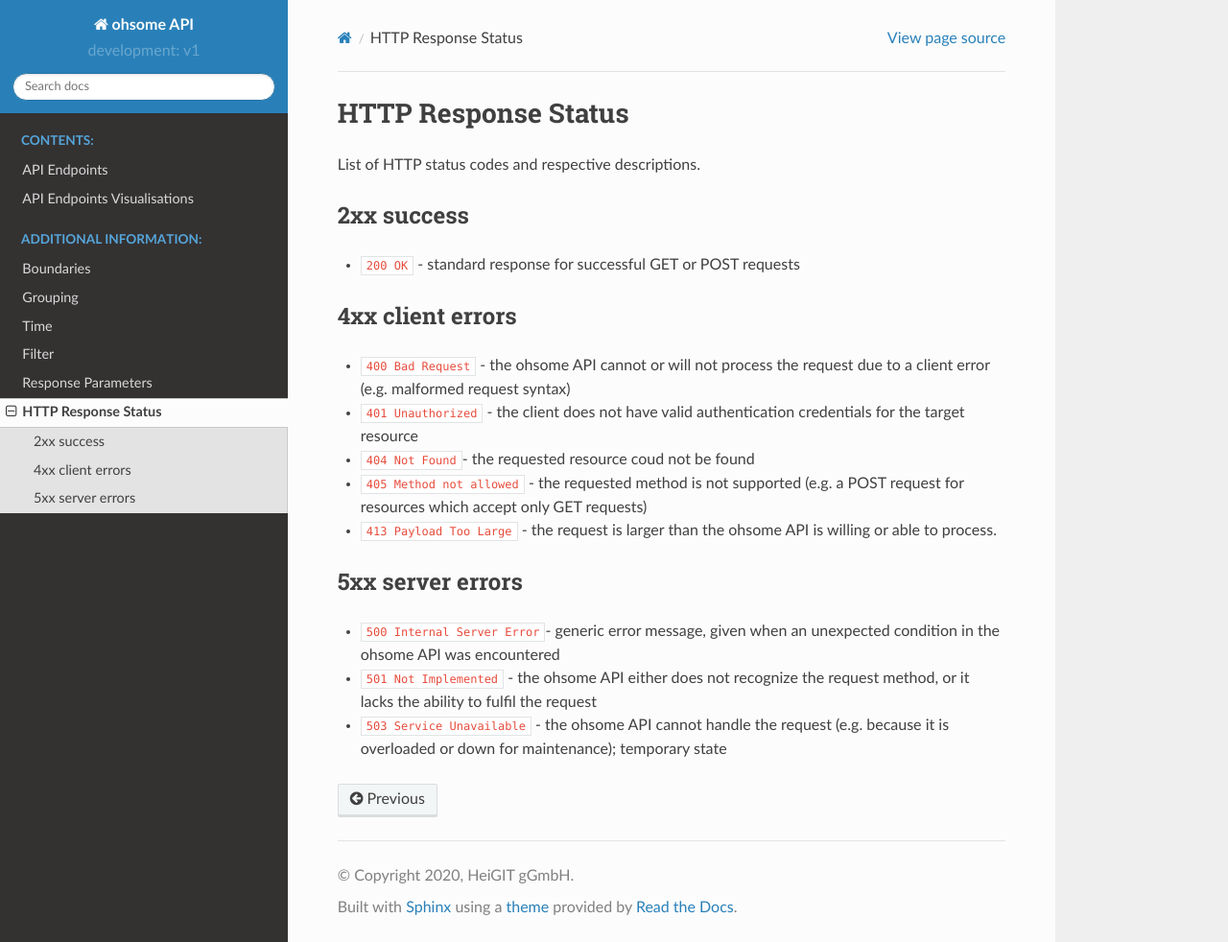
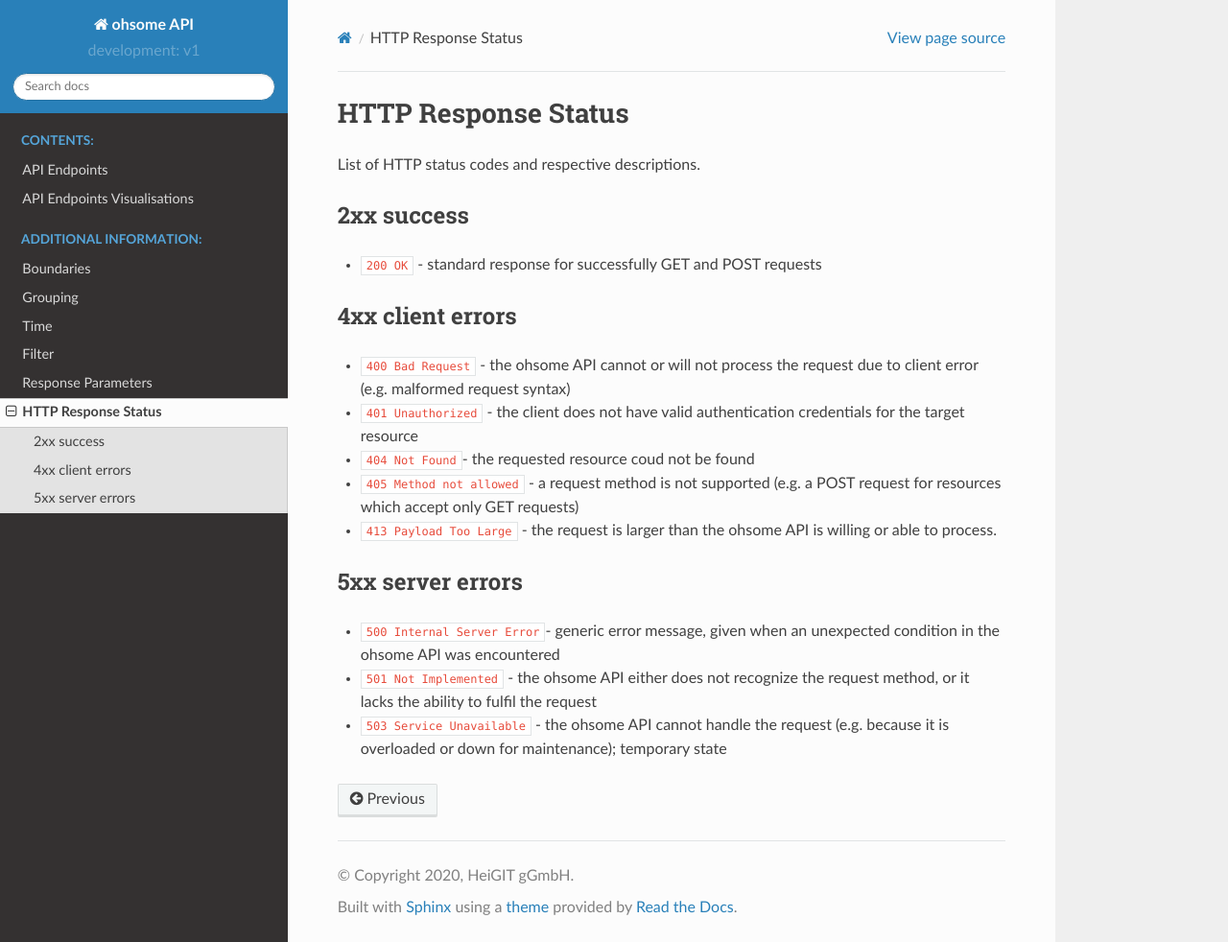
Before and after one commit to GIScience/ohsome-api, a Sphinx documentation site: the page built from docs/http-response-status.rst, in a window 1280 px wide and 982 px high. Shown: the whole window at 96% size. Built offline with Sphinx 7.4.7 and the Read the Docs theme 2.0.0, drawn with Linux system fonts in a browser that asks for light colours.

Commit message:
Revert "minor writing-style fixes in docs"
This reverts commit 1d909b5698e96614470a4dc3380e7dafae3efbd6.

```diff
--- a/docs/http-response-status.rst
+++ b/docs/http-response-status.rst
@@ -6,15 +6,15 @@
 2xx success
 -----------
 
-* ``200 OK`` - standard response for successful GET or POST requests
+* ``200 OK`` - standard response for successfully GET and POST requests
 
 4xx client errors
 -----------------
 
-* ``400 Bad Request`` - the ohsome API cannot or will not process the request due to a client error (e.g. malformed request syntax)
+* ``400 Bad Request`` - the ohsome API cannot or will not process the request due to client error (e.g. malformed request syntax)
 * ``401 Unauthorized`` - the client does not have valid authentication credentials for the target resource
 * ``404 Not Found``-  the requested resource coud not be found
-* ``405 Method not allowed`` - the requested method is not supported (e.g. a POST request for resources which accept only GET requests)
+* ``405 Method not allowed`` - a request method is not supported (e.g. a POST request for resources which accept only GET requests)
 * ``413 Payload Too Large`` - the request is larger than the ohsome API is willing or able to process.
 
 5xx server errors
```
